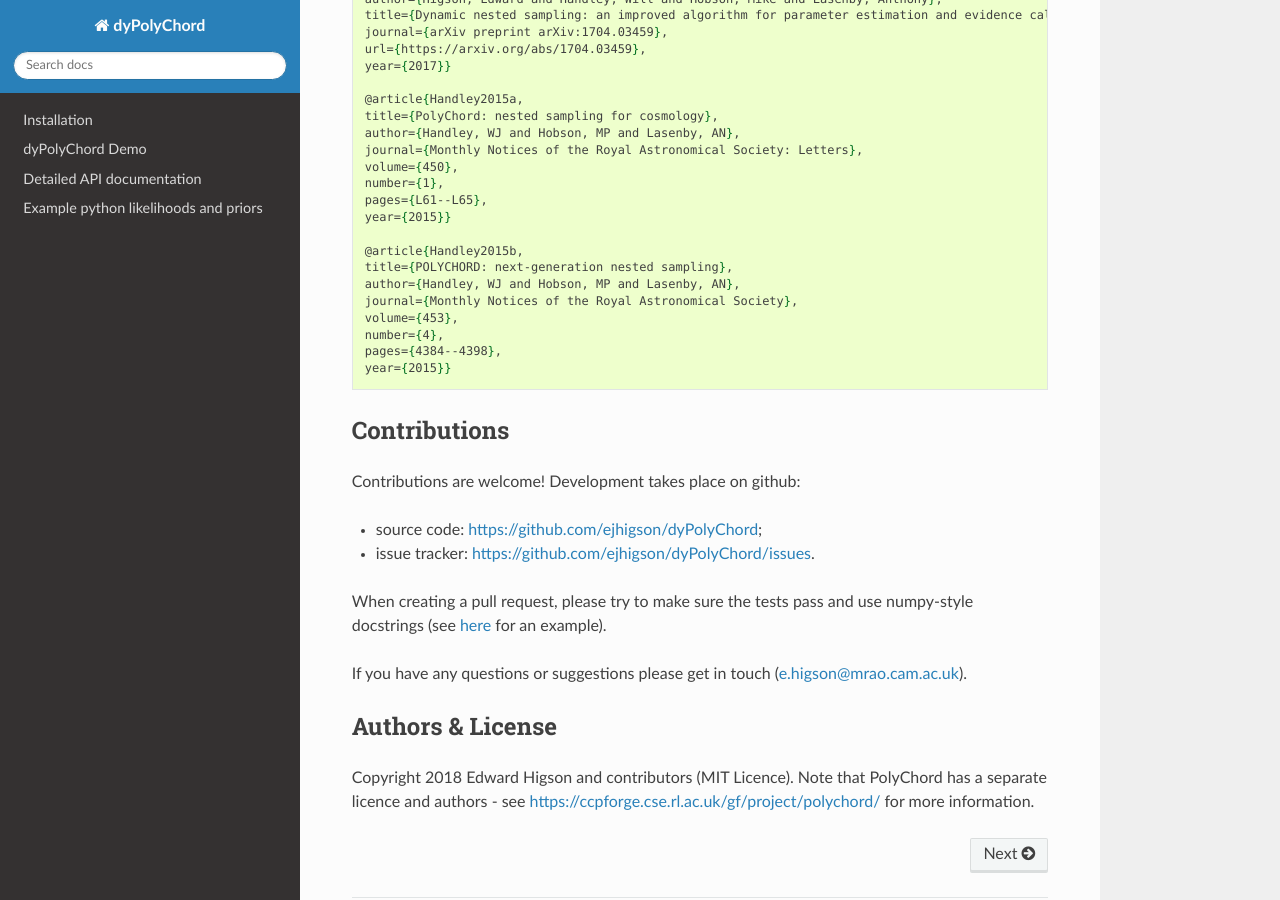
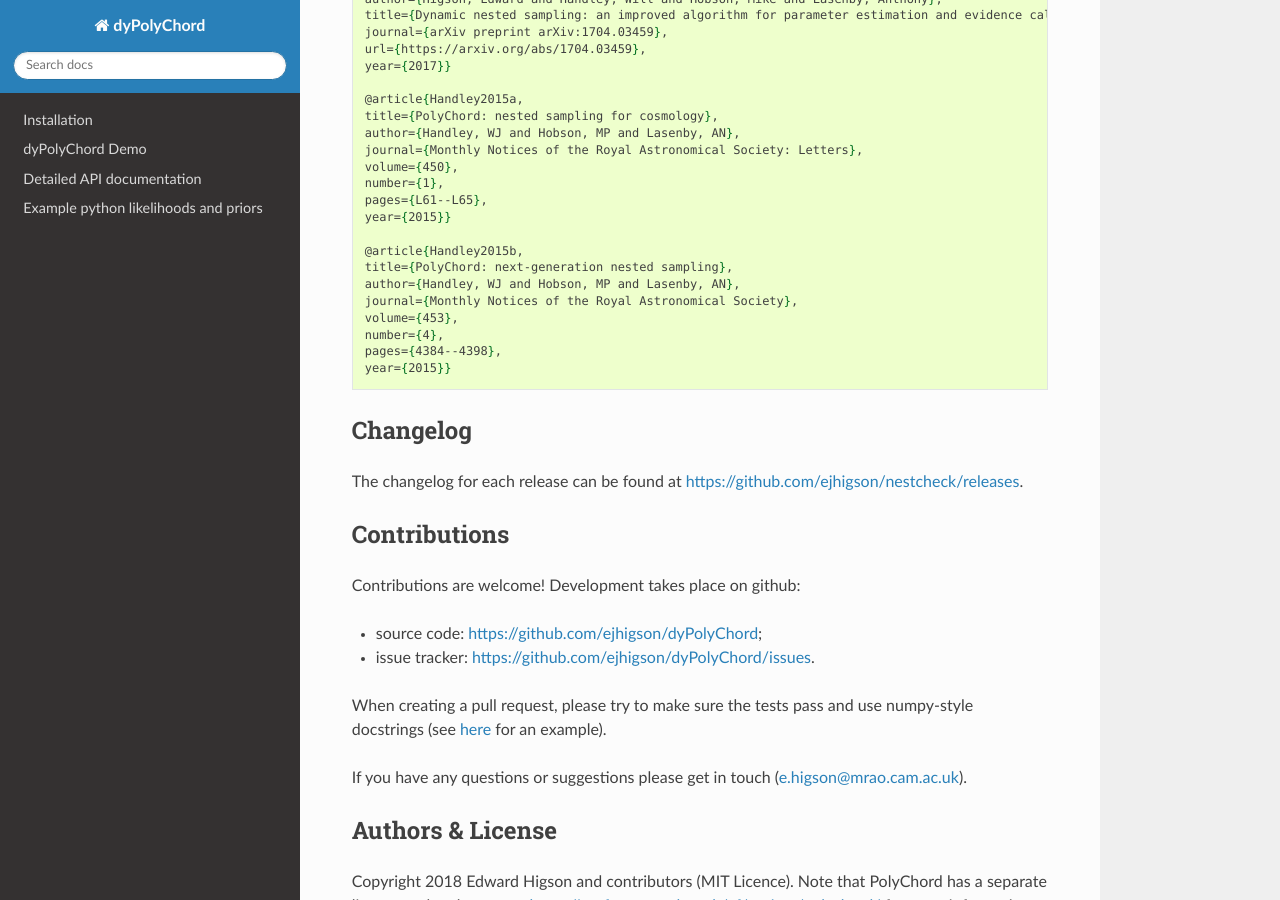
Before and after one commit to ejhigson/dyPolyChord, a Sphinx documentation site: the page built from docs/index.rst, in a window 1280 px wide and 900 px high, scrolled down 1193 px. Built offline with Sphinx 7.4.7 and the Read the Docs theme 2.0.0, drawn with Linux system fonts in a browser that asks for light colours.

Commit message:
doc updates

```diff
--- a/docs/index.rst
+++ b/docs/index.rst
@@ -60,7 +60,7 @@ If this code is useful for your academic research, please cite the dynamic neste
     year={2015}}
 
     @article{Handley2015b,
-    title={POLYCHORD: next-generation nested sampling},
+    title={PolyChord: next-generation nested sampling},
     author={Handley, WJ and Hobson, MP and Lasenby, AN},
     journal={Monthly Notices of the Royal Astronomical Society},
     volume={453},
@@ -68,6 +68,11 @@ If this code is useful for your academic research, please cite the dynamic neste
     pages={4384--4398},
     year={2015}}
 
+
+Changelog
+---------
+
+The changelog for each release can be found at https://github.com/ejhigson/nestcheck/releases.
 
 Contributions
 -------------
```
Also changed, not shown: README.rst (+3 -8 lines), docs/demo.ipynb.
